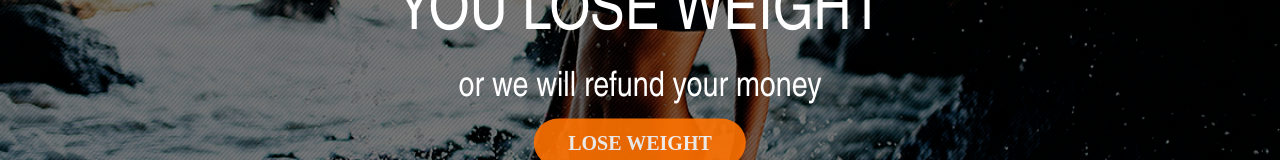
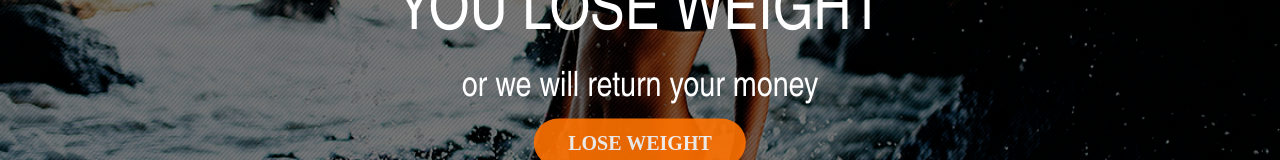
Before and after one commit to yanaholoborodko/SportWebsite, a website: page index.html in a window 1280 px wide. Shown: the part 337-497 px from the top of the page. Drawn offline with nearby package versions, Linux system fonts and the light colour scheme; some packages are replaced by stand-ins of ours.

Commit message:
Update index.html

```diff
--- a/index.html
+++ b/index.html
@@ -53,7 +53,7 @@
             </nav>
             <div class="preview">
                 <h1>you lose weight</h1>
-                <h2>or we will refund your money</h2>
+                <h2>or we will return your money</h2>
                 <button>lose weight</button>
             </div>
         </header>
```
